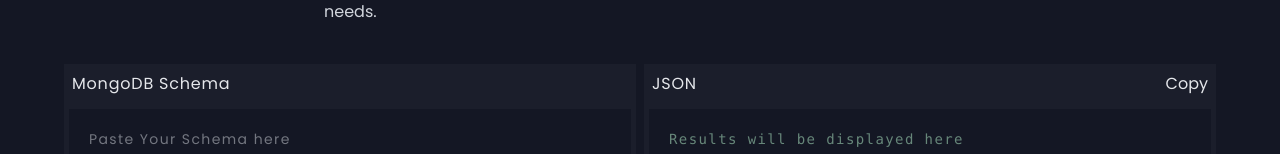
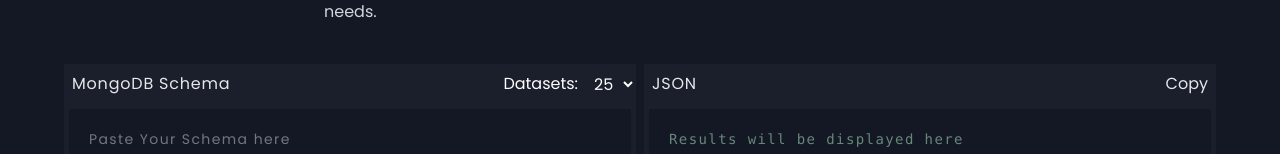
Before and after one commit to TomarTanishq/Schema.ai, a React (Vite) app in the folder client/: page / in a window 1280 px wide. Shown: the part 332-486 px from the top of the page. Built offline with nearby package versions, Linux system fonts and the light colour scheme.

Commit message:
Datasets options

```diff
--- a/client/src/components/Feature/Feature.jsx
+++ b/client/src/components/Feature/Feature.jsx
@@ -3,6 +3,7 @@ import { useState } from "react";
 const Feature = () => {
     const [schema, setSchema] = useState("");
     const [generatedData, setGeneratedData] = useState("");
+    const [datasets, setDatasets] = useState("")
     const [loading, setLoading] = useState(false);
     const [copiedText, setCopiedText] = useState(false)
     const [consistentData, setConsistentData] = useState("")
@@ -23,7 +24,8 @@ const Feature = () => {
                 },
                 body: JSON.stringify({
                     schema,
-                    consistentData: consistentDataArray
+                    consistentData: consistentDataArray,
+                    datasets
                 })
             });
 
@@ -63,10 +65,19 @@ const Feature = () => {
                 {/* Input */}
                 <div className="flex flex-col">
                     {/* Title */}
-                    <div className="bg-[#1b1e2b]">
+                    <div className="bg-[#1b1e2b] flex justify-between">
                         <h2 className="font-poppins p-2 text-gray-200 tracking-wider">
                             MongoDB Schema
                         </h2>
+                        <div className="flex items-center gap-3">
+                            <p className="font-poppins">Datasets:</p>
+                            <select value={datasets} onChange={(e) => setDatasets(e.target.value)} className="font-poppins bg-[#1b1e2b]">
+                                <option value="25">25</option>
+                                <option value="50">50</option>
+                                <option value="100">100</option>
+                            </select>
+                        </div>
+
                     </div>
                     {/* TextArea */}
                     <div className="border-5 border-[#1b1e2b] min-h-130">
```
Also changed, not shown: 1 other file (tests, documents, lock files or other folders).
